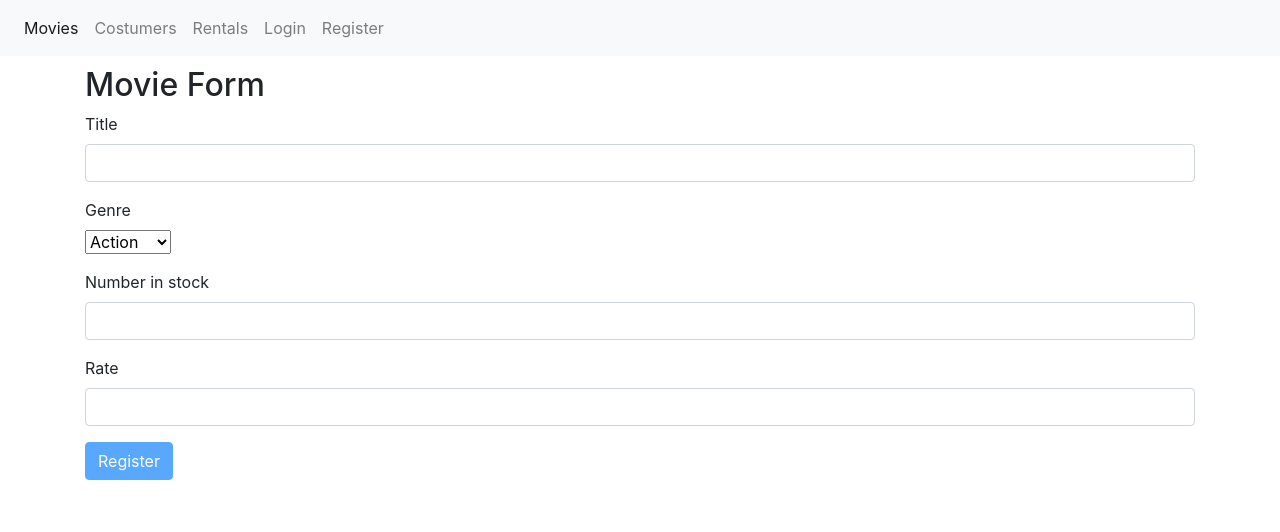
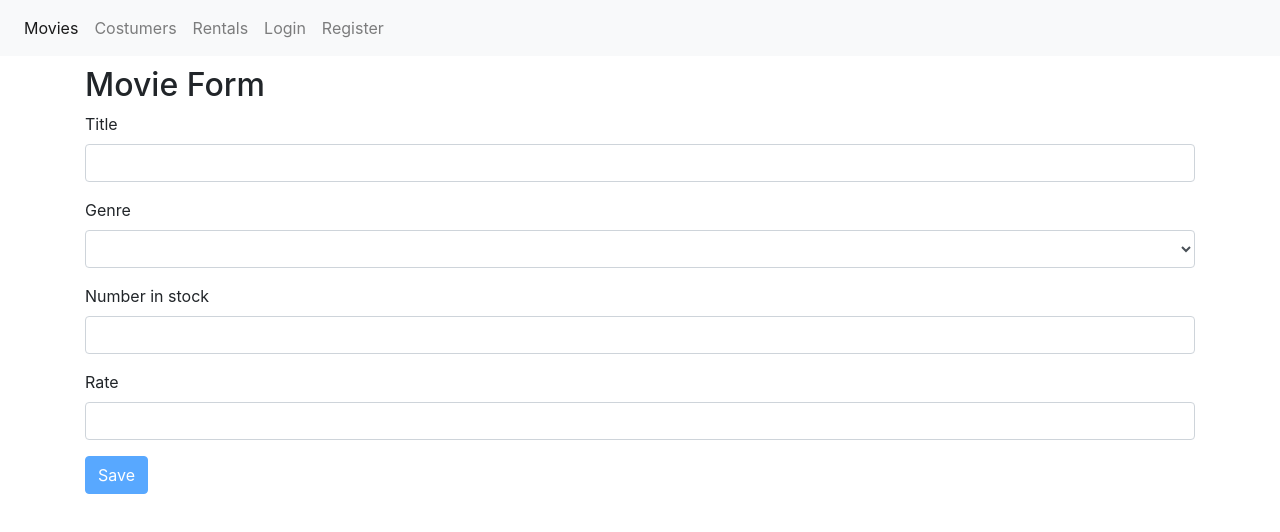
Before and after one commit to FlavioCoradini/fabio-fe, a React (Create React App) app: page /movies/new in a window 1280 px wide. Shown: the top 532 px of the page. Built offline with nearby package versions, Linux system fonts and the light colour scheme.

Commit message:
add searchbar

```diff
--- a/src/components/common/form.jsx
+++ b/src/components/common/form.jsx
@@ -1,7 +1,7 @@
 import { Component } from "react";
 import Joi from "joi-browser";
 import Input from "./input";
-
+import Select from "./select";
 class Form extends Component {
   state = {
     data: {},
@@ -71,6 +71,20 @@
       />
     );
   };
+
+  renderSelect = (name, label, options) => {
+    const { data, errors } = this.state;
+    return (
+      <Select
+        name={name}
+        label={label}
+        options={options}
+        value={data[name]}
+        error={errors[name]}
+        onChange={this.handleChange}
+      />
+    );
+  };
 }
 
 export default Form;
--- /dev/null
+++ b/src/components/common/select.jsx
@@ -0,0 +1,20 @@
+import React from "react";
+
+const Select = ({ name, label, options, error, ...rest }) => {
+  return (
+    <div className="form-group">
+      <label htmlFor={name}>{label}</label>
+      <select name={name} id={name} {...rest} className="form-control">
+        <option value=""></option>
+        {options.map((option) => (
+          <option key={option._id} value={option._id}>
+            {option.name}
+          </option>
+        ))}
+      </select>
+      {error && <div className="alert alert-danger">{error}</div>}
+    </div>
+  );
+};
+
+export default Select;
--- a/src/components/movieForm.jsx
+++ b/src/components/movieForm.jsx
@@ -8,7 +8,7 @@
   state = {
     data: {
       title: "",
-      // genreId: "",
+      genreId: "",
       numberInStock: "",
       dailyRentalRate: "",
     },
@@ -16,46 +16,40 @@
     genres: [],
   };
 
-  componentDidMount() {
-    const { id } = this.props.match.params;
-    if (id !== "new") {
-      const movie = getMovie(id);
-      if (!movie) this.props.history.push("/not-found");
-      else {
-        const { title, genre, numberInStock, dailyRentalRate } = movie;
-        const data = {
-          ...this.state.data,
-          title,
-          // genreId: genre._id,
-          numberInStock,
-          dailyRentalRate,
-        };
-        this.setState({ data });
-      }
-    }
-    this.setState({
-      genres: [...getGenres()],
-    });
-  }
-
   schema = {
+    _id: Joi.string(),
     title: Joi.string().required().label("Title"),
+    genreId: Joi.string().required().label("Genre"),
     numberInStock: Joi.number().required().min(0).label("Number in stock"),
     dailyRentalRate: Joi.number().required().min(0).max(10).label("Rate"),
   };
 
+  componentDidMount() {
+    this.setState({
+      genres: [...getGenres()],
+    });
+
+    const { id } = this.props.match.params;
+    if (id === "new") return;
+
+    const movie = getMovie(id);
+    if (!movie) this.props.history.replace("/not-found");
+
+    this.setState({ data: this.mapToViewModel(movie) });
+  }
+
+  mapToViewModel = (movie) => {
+    return {
+      _id: movie._id,
+      title: movie.title,
+      genreId: movie.genre._id,
+      numberInStock: movie.numberInStock,
+      dailyRentalRate: movie.dailyRentalRate,
+    };
+  };
+
   doSubmit = () => {
-    console.log("save in movi form", this.state);
-    const { title, numberInStock, dailyRentalRate } = this.state.data;
-    const movie = {
-      title,
-      numberInStock,
-      dailyRentalRate,
-      genre: {
-        _id: "5b21ca3eeb7f6fbccd471814",
-      },
-    };
-    saveMovie(movie);
+    saveMovie(this.state.data);
     this.props.history.push("/movies");
   };
 
@@ -65,17 +59,10 @@
         <h2>Movie Form</h2>
         <form onSubmit={this.handleSubmit}>
           {this.renderInput("title", "Title")}
-          <div className="form-group">
-            <label style={{ display: "block", width: "100%" }}>Genre</label>
-            <select className="form-select">
-              {this.state.genres.map((g) => (
-                <option value={g._id}>{g.name}</option>
-              ))}
-            </select>
-          </div>
+          {this.renderSelect("genreId", "Genre", this.state.genres)}
           {this.renderInput("numberInStock", "Number in stock", "number")}
           {this.renderInput("dailyRentalRate", "Rate", "number")}
-          {this.renderButton("Register")}
+          {this.renderButton("Save")}
         </form>
       </div>
     );
--- a/src/components/movies.jsx
+++ b/src/components/movies.jsx
@@ -6,6 +6,8 @@
 import Pagination from "./common/pagination";
 import { paginate } from "./../utils/paginate";
 import LisGroup from "./common/listGroup";
+import { Link } from "react-router-dom";
+import SearchBox from "./searchBox";
 
 class Movies extends Component {
   state = {
@@ -13,12 +15,13 @@
     genres: [],
     pageSize: 4,
     currentPage: 1,
-    selectedGenre: 0,
+    selectedGenre: null,
+    searchQuery: "",
     sortColumn: { path: "title", order: "asc" },
   };
+  search = React.createRef();
 
   componentDidMount() {
-    console.log("Movies.jsx mount");
     this.setState({
       movies: getMovies(),
       genres: [{ name: "All Genres" }, ...getGenres()],
@@ -34,6 +37,14 @@
     this.setState({ sortColumn });
   };
 
+  handleSearch = (query) => {
+    this.setState({ searchQuery: query, selectedGenre: null, currentPage: 1 });
+  };
+
+  handleGenreSelected = (genre) => {
+    this.setState({ selectedGenre: genre, currentPage: 1, searchQuery: "" });
+  };
+
   handleLike = (movie) => {
     const movies = [...this.state.movies];
     var index = movies.indexOf(movie);
@@ -44,10 +55,6 @@
 
   handlePageChange = (page) => {
     this.setState({ currentPage: page });
-  };
-
-  handleGenreSelected = (genre) => {
-    this.setState({ selectedGenre: genre, currentPage: 1 });
   };
 
   getClass = (movie) => {
@@ -63,12 +70,16 @@
       movies: allMovies,
       selectedGenre,
       sortColumn,
+      searchQuery,
     } = this.state;
 
-    const filtered =
-      selectedGenre && selectedGenre._id
-        ? allMovies.filter((m) => m.genre._id === selectedGenre._id)
-        : allMovies;
+    let filtered = allMovies;
+    if (searchQuery)
+      filtered = allMovies.filter((m) =>
+        m.title.toLowerCase().startsWith(searchQuery.toLowerCase())
+      );
+    else if (selectedGenre && selectedGenre._id)
+      filtered = allMovies.filter((m) => m.genre._id === selectedGenre._id);
 
     const sorted = _.orderBy(filtered, [sortColumn.path], [sortColumn.order]);
     const movies = paginate(sorted, currentPage, pageSize);
@@ -78,8 +89,14 @@
 
   render() {
     const { length: count } = this.state.movies;
-    const { pageSize, currentPage, genres, selectedGenre, sortColumn } =
-      this.state;
+    const {
+      pageSize,
+      currentPage,
+      genres,
+      selectedGenre,
+      sortColumn,
+      searchQuery,
+    } = this.state;
 
     if (count === 0) return "No movies in Database";
 
@@ -95,12 +112,11 @@
           />
         </div>
         <div className="col">
-          <button
-            className="btn btn-primary"
-            onClick={() => this.props.history.push("/movies/new")}
-          >
+          <Link to="/movies/new" className="btn btn-primary">
             New movie
-          </button>
+          </Link>
+          <SearchBox value={searchQuery} onChange={this.handleSearch} />
+
           <p> Showing {totalCount} movies in Database. </p>
           <MoviesTable
             movies={movies}
--- /dev/null
+++ b/src/components/searchBox.jsx
@@ -0,0 +1,15 @@
+import React from "react";
+
+const SearchBox = ({ value, onChange }) => {
+  return (
+    <input
+      className="form-control my-3"
+      placeholder="Search..."
+      name="query"
+      value={value}
+      onChange={(e) => onChange(e.currentTarget.value)}
+    />
+  );
+};
+
+export default SearchBox;
--- a/src/services/fakeMovieService.js
+++ b/src/services/fakeMovieService.js
@@ -77,13 +77,13 @@
 
 export function saveMovie(movie) {
   let movieInDb = movies.find((m) => m._id === movie._id) || {};
-  movieInDb.name = movie.name;
+  movieInDb.title = movie.title;
   movieInDb.genre = genresAPI.genres.find((g) => g._id === movie.genreId);
   movieInDb.numberInStock = movie.numberInStock;
   movieInDb.dailyRentalRate = movie.dailyRentalRate;
 
   if (!movieInDb._id) {
-    movieInDb._id = Date.now();
+    movieInDb._id = Date.now().toString();
     movies.push(movieInDb);
   }
 
```
